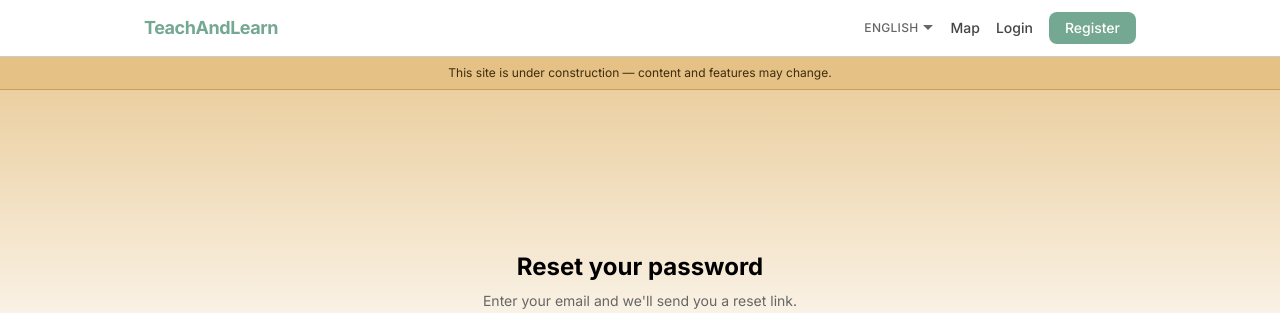
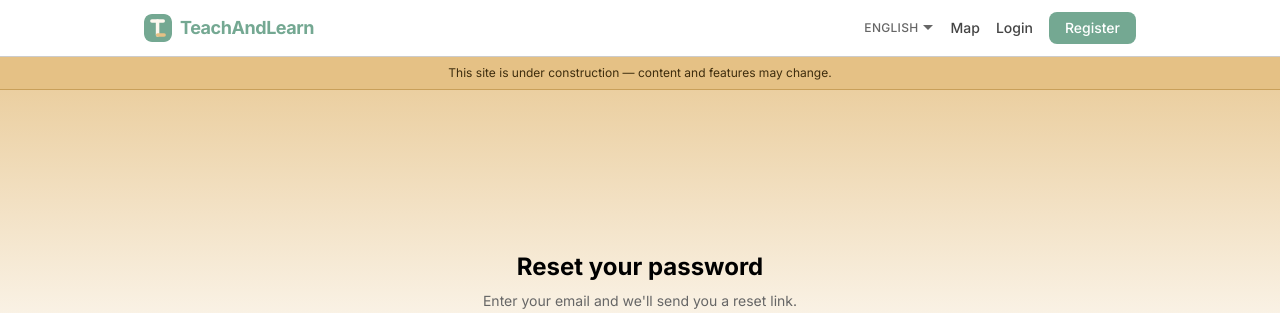
Before and after one commit to vmalep/teachandlearn, a Django app: page /accounts/password-reset/ in a window 1280 px wide. Shown: the top 313 px of the page. Run offline with Django 5.2, Linux system fonts and the light colour scheme; style sheets or scripts are compiled from the project's sources.

Commit message:
Add logo/favicon — T&L monogram
Simple monogram combining the T and L of TeachAndLearn: a shared
vertical stroke reads as T's stem from the top crossbar, and as L's
stem down to its foot at the bottom-right, in the site's existing
sage/cream/sand palette. Hand-authored as SVG, rasterized to the
standard favicon sizes (16/32/180/512) plus a legacy .ico, wired into
<head> and reused as the header logo mark next to the wordmark.

Co-Authored-By: Claude Sonnet 5 <noreply@anthropic.com>

```diff
--- a/templates/base.html
+++ b/templates/base.html
@@ -5,6 +5,11 @@
   <meta charset="utf-8">
   <meta name="viewport" content="width=device-width, initial-scale=1">
   <title>{% block title %}TeachAndLearn{% endblock %}</title>
+  <link rel="icon" type="image/svg+xml" href="/static/images/favicon.svg">
+  <link rel="icon" type="image/png" sizes="32x32" href="/static/images/favicon-32.png">
+  <link rel="icon" type="image/png" sizes="16x16" href="/static/images/favicon-16.png">
+  <link rel="shortcut icon" href="/static/images/favicon.ico">
+  <link rel="apple-touch-icon" sizes="180x180" href="/static/images/apple-touch-icon.png">
   <link rel="preconnect" href="https://fonts.googleapis.com">
   <link rel="preconnect" href="https://fonts.gstatic.com" crossorigin>
   <link href="https://fonts.googleapis.com/css2?family=Inter:wght@400;500;600;700&display=swap" rel="stylesheet">
@@ -15,7 +20,10 @@
 
   <header class="bg-white border-b border-slate-200 relative">
     <nav class="max-w-5xl mx-auto px-4 h-14 flex items-center justify-between">
-      <a href="/" class="text-violet-600 font-bold text-lg tracking-tight">TeachAndLearn</a>
+      <a href="/" class="flex items-center gap-2 text-violet-600 font-bold text-lg tracking-tight">
+        <img src="/static/images/favicon.svg" alt="" class="w-7 h-7 rounded-lg shrink-0">
+        TeachAndLearn
+      </a>
 
       {# Desktop nav #}
       <div class="hidden md:flex items-center gap-4 text-sm font-medium">
```
Also changed, not shown: static/images/apple-touch-icon.png (added), static/images/favicon-16.png (added), static/images/favicon-32.png (added), static/images/favicon.ico (added), static/images/favicon.svg (added), static/images/icon-512.png (added).
